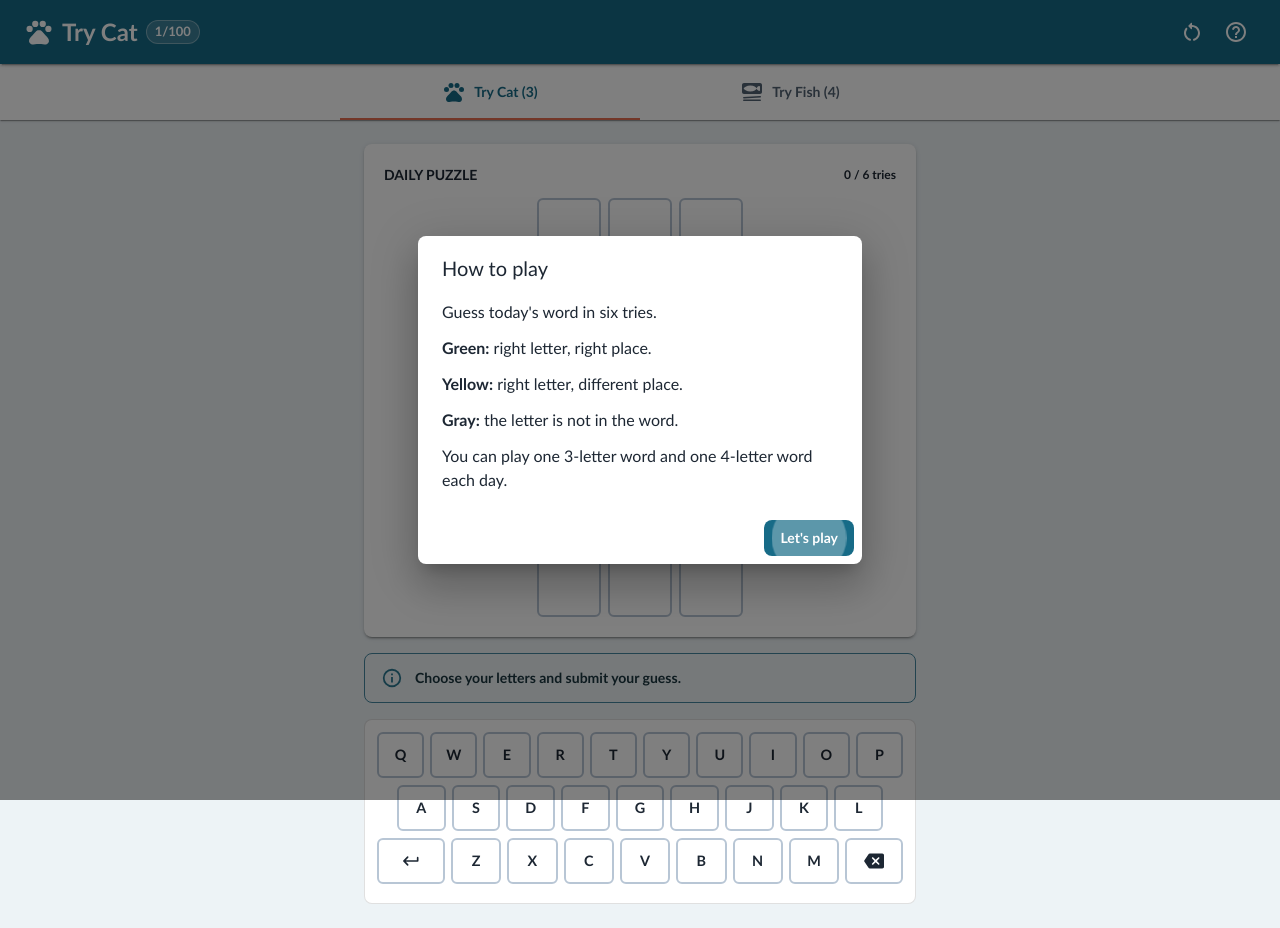
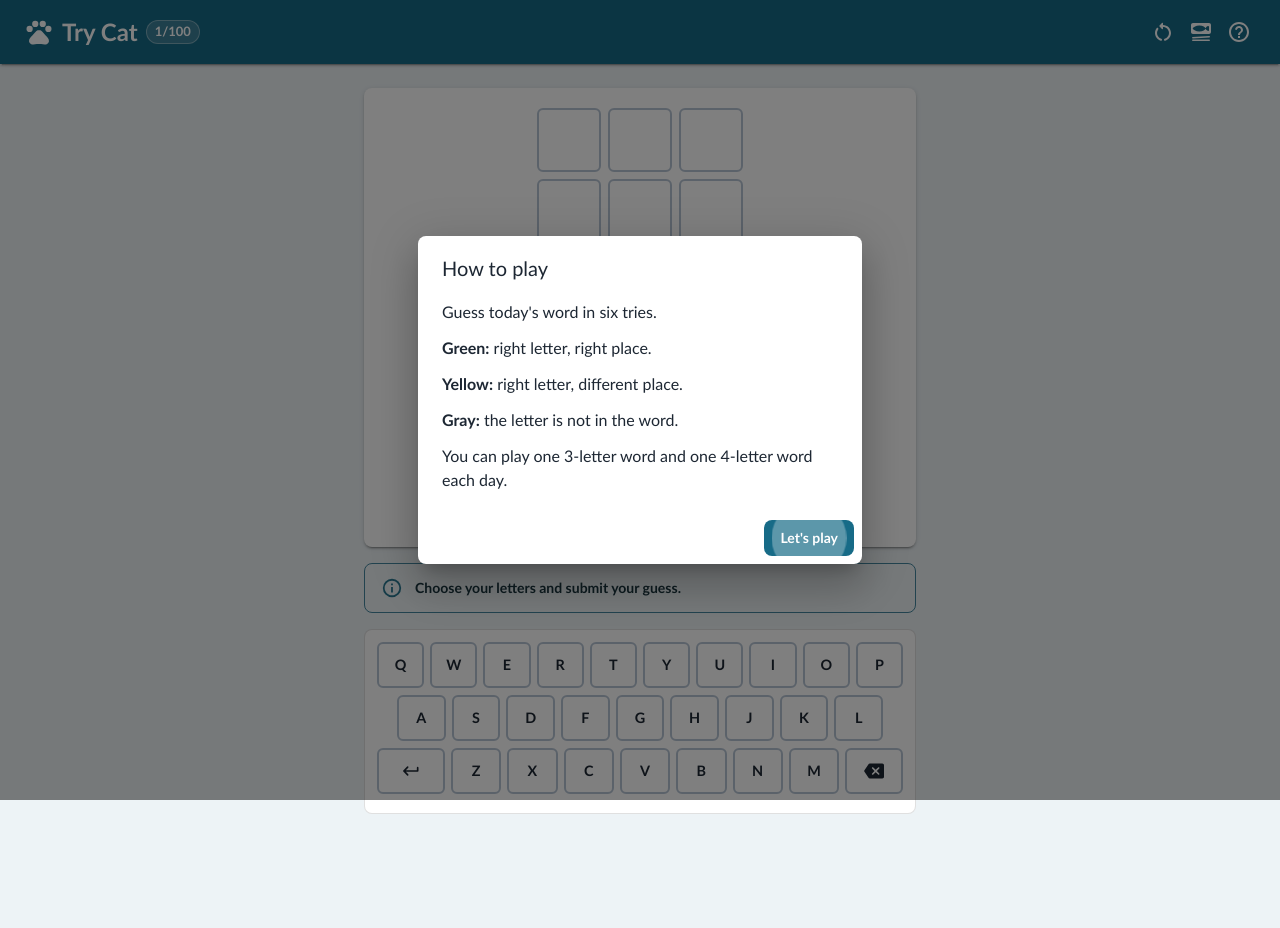
Before and after one commit to grantjames/trycat, a React (Vite) app: page / in a window 1280 px wide. After the commit the page ends 838 px from the top, so only its background shows below. Built offline with nearby package versions, Linux system fonts and the light colour scheme.

Commit message:
Simplify game screen navigation

```diff
--- a/src/App.jsx
+++ b/src/App.jsx
@@ -13,8 +13,6 @@ import {
   IconButton,
   Paper,
   Stack,
-  Tab,
-  Tabs,
   Toolbar,
   Tooltip,
   Typography,
@@ -203,8 +201,8 @@ function App() {
     return () => window.removeEventListener('keydown', handlePhysicalKey);
   }, [daily.finished, handleKey, rulesOpen]);
 
-  const selectMode = (_, nextMode) => {
-    setMode(nextMode);
+  const toggleMode = () => {
+    setMode((currentMode) => currentMode === 3 ? 4 : 3);
   };
 
   const closeRules = () => {
@@ -223,12 +221,12 @@ function App() {
   return (
     <Box sx={{ minHeight: '100dvh', bgcolor: 'background.default', color: 'text.primary' }}>
       <AppBar position="sticky" color="primary" elevation={2}>
-        <Toolbar sx={{ justifyContent: 'space-between', px: { xs: 1.5, sm: 3 }, minHeight: 64 }}>
-          <Stack direction="row" spacing={1} sx={{ alignItems: 'center' }}>
+        <Toolbar sx={{ justifyContent: 'space-between', px: { xs: 1, sm: 3 }, minHeight: { xs: 56, sm: 64 } }}>
+          <Stack direction="row" spacing={{ xs: 0.5, sm: 1 }} sx={{ alignItems: 'center' }}>
             {mode === 3
-              ? <PetsRoundedIcon sx={{ fontSize: 30 }} />
-              : <SetMealRoundedIcon sx={{ fontSize: 30 }} />}
-            <Typography component="h1" variant="h5" sx={{ fontWeight: 900, letterSpacing: 0 }}>
+              ? <PetsRoundedIcon sx={{ fontSize: { xs: 26, sm: 30 } }} />
+              : <SetMealRoundedIcon sx={{ fontSize: { xs: 26, sm: 30 } }} />}
+            <Typography component="h1" variant="h5" sx={{ fontWeight: 900, letterSpacing: 0, fontSize: { xs: '1.15rem', sm: '1.5rem' } }}>
               {mode === 3 ? 'Try Cat' : 'Try Fish'}
             </Typography>
             <Chip
@@ -246,36 +244,29 @@ function App() {
           <Stack direction="row" spacing={0.5}>
             {import.meta.env.DEV && (
               <Tooltip title="Reset current game">
-                <IconButton color="inherit" onClick={resetCurrentGame} aria-label="Reset current game">
+                <IconButton size="small" color="inherit" onClick={resetCurrentGame} aria-label="Reset current game">
                   <RestartAltRoundedIcon />
                 </IconButton>
               </Tooltip>
             )}
+            <Tooltip title={`Switch to ${mode === 3 ? 'Try Fish' : 'Try Cat'}`}>
+              <IconButton
+                size="small"
+                color="inherit"
+                onClick={toggleMode}
+                aria-label={`Switch to ${mode === 3 ? 'Try Fish' : 'Try Cat'}`}
+              >
+                {mode === 3 ? <SetMealRoundedIcon /> : <PetsRoundedIcon />}
+              </IconButton>
+            </Tooltip>
             <Tooltip title="How to play">
-              <IconButton color="inherit" onClick={() => setRulesOpen(true)} aria-label="How to play">
+              <IconButton size="small" color="inherit" onClick={() => setRulesOpen(true)} aria-label="How to play">
                 <HelpOutlineRoundedIcon />
               </IconButton>
             </Tooltip>
           </Stack>
         </Toolbar>
       </AppBar>
-
-      <Paper square elevation={1}>
-        <Container maxWidth="sm" disableGutters>
-          <Tabs
-            value={mode}
-            onChange={selectMode}
-            variant="fullWidth"
-            aria-label="Choose daily word game"
-            textColor="primary"
-            indicatorColor="secondary"
-            sx={{ '& .MuiTab-root': { minHeight: 56, fontWeight: 800 } }}
-          >
-            <Tab value={3} icon={<PetsRoundedIcon />} iconPosition="start" label="Try Cat (3)" />
-            <Tab value={4} icon={<SetMealRoundedIcon />} iconPosition="start" label="Try Fish (4)" />
-          </Tabs>
-        </Container>
-      </Paper>
 
       <Container maxWidth="sm" sx={{ px: { xs: 1.5, sm: 3 }, py: { xs: 2, sm: 3 } }}>
         <Stack spacing={2} sx={{ alignItems: 'center' }}>
@@ -289,17 +280,6 @@ function App() {
               bgcolor: 'background.paper',
             }}
           >
-            <Stack
-              direction="row"
-              sx={{ justifyContent: 'space-between', alignItems: 'center', mb: 1.5 }}
-            >
-              <Typography variant="subtitle2" color="text.secondary" sx={{ fontWeight: 800 }}>
-                DAILY PUZZLE
-              </Typography>
-              <Typography variant="caption" color="text.secondary" sx={{ fontWeight: 700 }}>
-                {game.guesses.length} / 6 tries
-              </Typography>
-            </Stack>
             <Box
               role="grid"
               aria-label={`${mode}-letter word board`}
```
